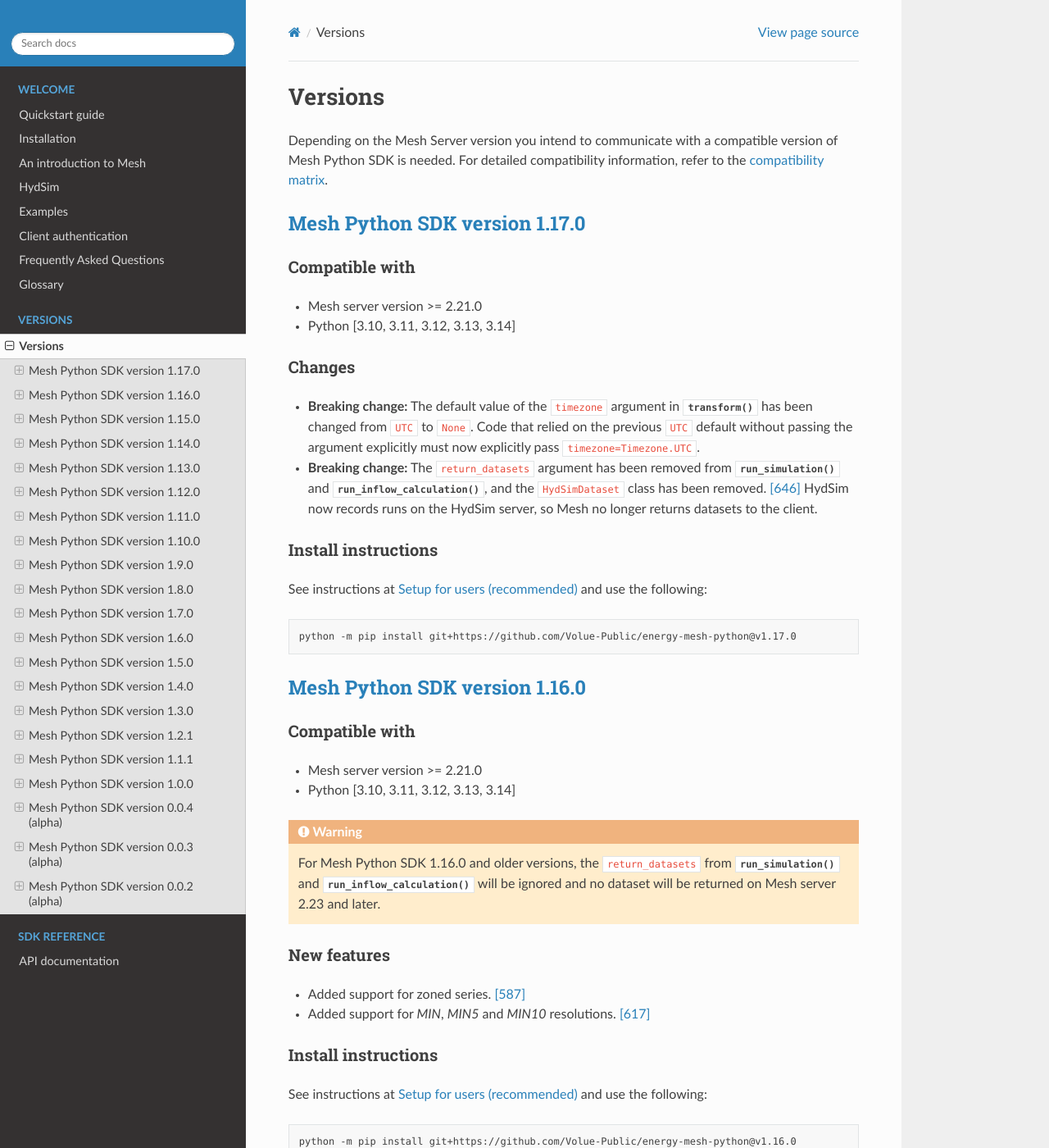
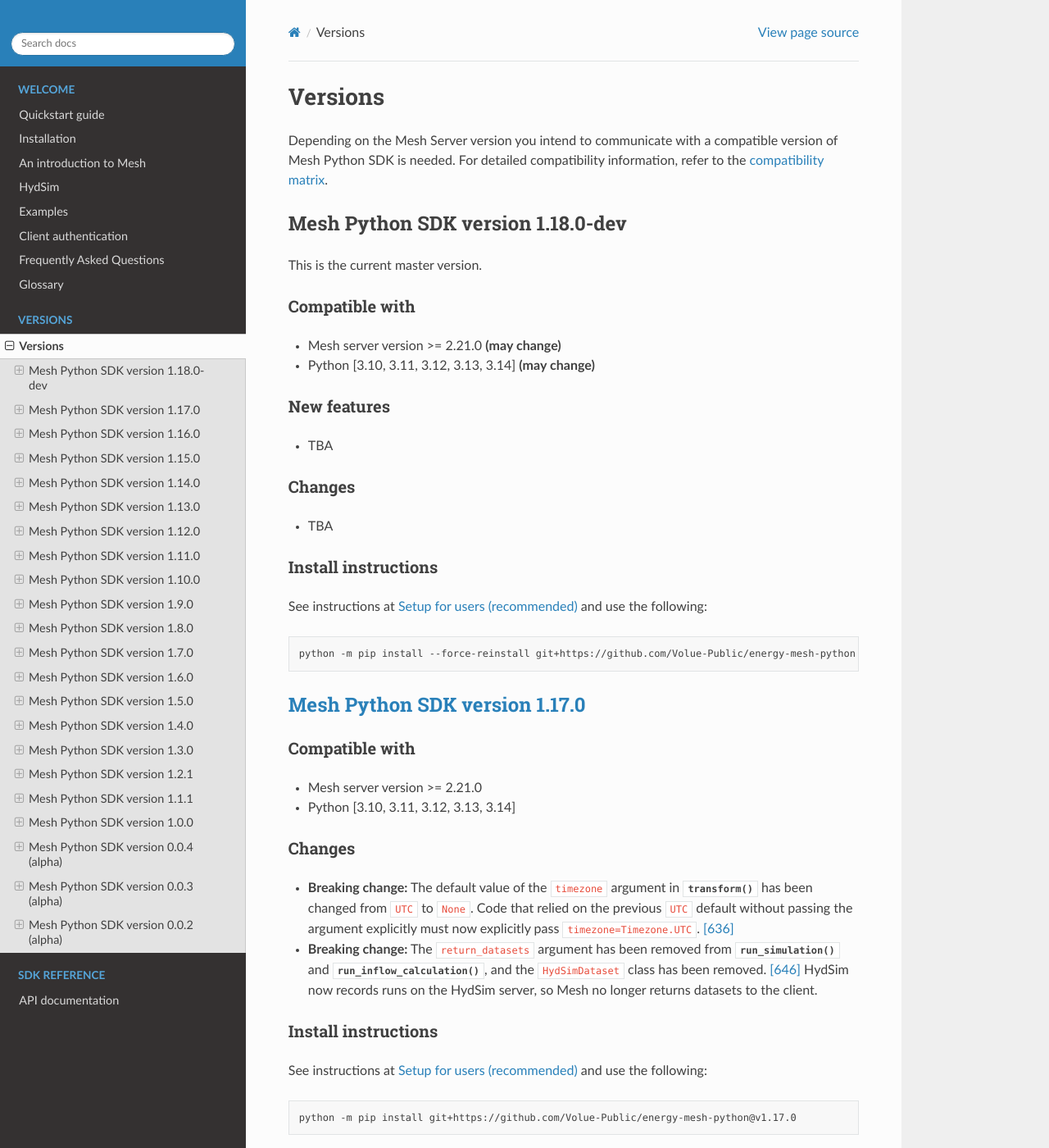
Before and after one commit to Volue-Public/energy-mesh-python, a Sphinx documentation site: the page built from docs/source/versions.rst, in a window 1280 px wide and 1400 px high. Shown: the whole window at 82% size. Built offline with Sphinx 7.4.7 and the Read the Docs theme 3.1.0, drawn with Linux system fonts in a browser that asks for light colours.

```diff
--- a/docs/source/versions.rst
+++ b/docs/source/versions.rst
@@ -4,6 +4,37 @@ Versions
 Depending on the Mesh Server version you intend to communicate with a compatible version of Mesh Python SDK is needed.
 For detailed compatibility information, refer to the
 `compatibility matrix <https://docs.volue.com/optimisation-and-planning/smart-power/mesh/installation/mesh-service-installation-guide#mesh-python-sdk-compatibility-matrix>`_.
+
+
+Mesh Python SDK version 1.18.0-dev
+**********************************
+
+This is the current master version.
+
+Compatible with
+~~~~~~~~~~~~~~~~~~
+
+- Mesh server version >= 2.21.0 **(may change)**
+- Python [3.10, 3.11, 3.12, 3.13, 3.14] **(may change)**
+
+New features
+~~~~~~~~~~~~~~~~~~
+
+- TBA
+
+Changes
+~~~~~~~~~~~~~~~~~~
+
+- TBA
+
+Install instructions
+~~~~~~~~~~~~~~~~~~~~~~~~~~~~~~~~~~~~
+
+See instructions at :ref:`Setup for users` and use the following:
+
+.. code-block:: bash
+
+    python -m pip install --force-reinstall git+https://github.com/Volue-Public/energy-mesh-python
 
 
 `Mesh Python SDK version 1.17.0 <https://github.com/Volue-Public/energy-mesh-python/releases/tag/v1.17.0>`_
@@ -22,7 +53,7 @@ Changes
   :py:meth:`~volue.mesh.calc.transform.TransformFunctions.transform` has
   been changed from ``UTC`` to ``None``. Code that relied on the previous
   ``UTC`` default without passing the argument explicitly must now explicitly pass
-  ``timezone=Timezone.UTC``.
+  ``timezone=Timezone.UTC``. :pull:`636`
 - **Breaking change:** The ``return_datasets`` argument has been removed from
   :py:meth:`~volue.mesh._base_session.Session.run_simulation` and
   :py:meth:`~volue.mesh._base_session.Session.run_inflow_calculation`, and the
--- a/pyproject.toml
+++ b/pyproject.toml
@@ -1,6 +1,6 @@
 [tool.poetry]
 name = "volue.mesh"
-version = "1.17.0"
+version = "1.18.0-dev"
 description = ""
 license = "Proprietary"
 authors = ["Volue AS"]
```
